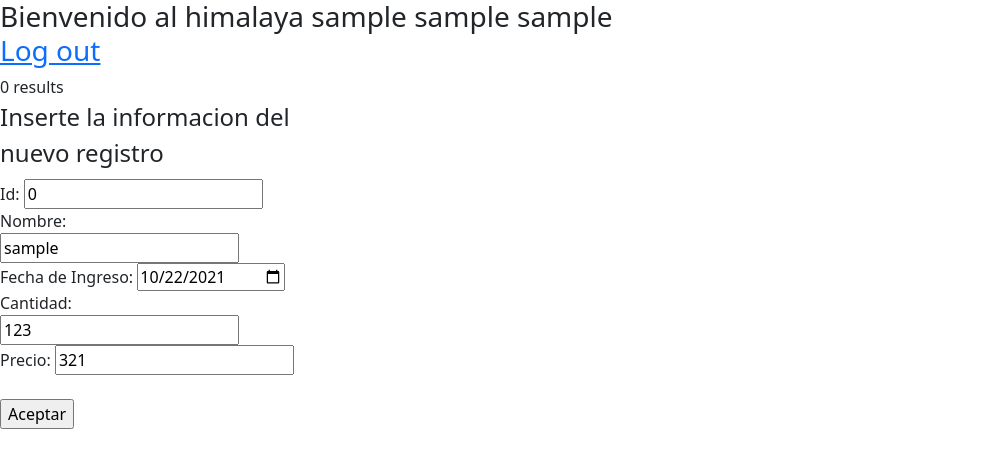
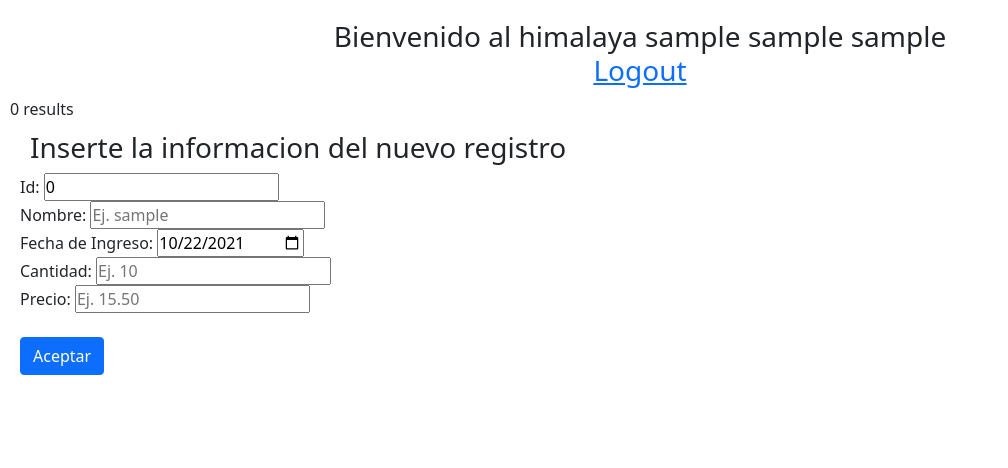
Before and after one commit to EmilioSerna/CRUD-PHP, a PHP site: page /crud/crud.php in a window 1280 px wide. Shown: the top 468 px of the page, without its empty margins (0-1008 px from the left). Run offline with PHP 8.4, Linux system fonts and the light colour scheme; the visitor is signed in with stand-in values (Sample User, id 1); data that the repository does not hold is empty.

Commit message:
changed styles

```diff
--- a/crud.php
+++ b/crud.php
@@ -12,19 +12,21 @@
     <title>Document</title>
     <script src="./js/funciones.js"></script>
 
-<!--<link rel="stylesheet" href="./css/estilos.css">-->
+<link rel="stylesheet" href="./css/estilos.css">
 <link href="https://cdn.jsdelivr.net/npm/bootstrap@5.1.3/dist/css/bootstrap.min.css" rel="stylesheet" integrity="sha384-1BmE4kWBq78iYhFldvKuhfTAU6auU8tT94WrHftjDbrCEXSU1oBoqyl2QvZ6jIW3" crossorigin="anonymous">
 
 </head>
 <body>
+  <div class="titulo">
     <h3>
       Bienvenido al himalaya
       <?= $_SESSION["nombre"]?>
       <?= $_SESSION["apellido1"]?>
       <?= $_SESSION["apellido2"]?>
       <br>
-    <a href="logout.php" >Log out</a>
+      <a href="logout.php" >Logout</a>
     </h3>
+  </div>
 <?php
 // Create connection
 $conn = new mysqli($servername, $username, $password, $dbname);
@@ -39,6 +41,7 @@ $result = $conn->query($sql);
 if ($result->num_rows > 0) {
   ?>
 
+<div class="tabla">
 <table class='table table-hover'>
   <thead>
     <tr>
@@ -82,18 +85,20 @@ $name = $_SESSION['nombre'];
 <br>
 <form action="insertar.php" method="post">
 
-<fieldset style="width:300px">
-<legend>Inserte la informacion del nuevo registro</legend>
+<h3>Inserte la informacion del nuevo registro</h3>
+
+<fieldset style="width:800px">
   <?php
   echo "Id: <input type='number' name='identificador' id='' value='$result->num_rows' class='w3-input' required><br>";
-  echo "Nombre: <input type='text' name='nombre' id='' value='$name' class='w3-input'><br>";
+  echo "Nombre: <input type='text' name='nombre' id='' placeholder='Ej. $name' class='w3-input'><br>";
   echo "Fecha de Ingreso: <input type='date' name='fecha' id='' value=$current_date><br>";?>
-  Cantidad: <input type="number" name="numero" id="" value="123"><br>
-  Precio: <input type="number" name="numdouble" id="" value="321"><br>
+  Cantidad: <input type="number" name="numero" id="" placeholder="Ej. 10"><br>
+  Precio: <input type="decimal" step="0.01" name="numdouble" id="" placeholder="Ej. 15.50"><br>
   <br>
-  <input type="submit" value="Aceptar"><br>
+  <button type="submit" class="btn btn-primary">Aceptar</button>
 </fieldset>
 </form>
+</div>
 
 <script src="https://cdn.jsdelivr.net/npm/bootstrap@5.1.3/dist/js/bootstrap.bundle.min.js" integrity="sha384-ka7Sk0Gln4gmtz2MlQnikT1wXgYsOg+OMhuP+IlRH9sENBO0LRn5q+8nbTov4+1p" crossorigin="anonymous"></script>
 </body>
--- a/css/estilos.css
+++ b/css/estilos.css
@@ -1,36 +1,29 @@
+* {
+  box-sizing: border-box;
+  margin: 10px;
+  padding: 0;
+}
 
-      tr:nth-child(even){
-        background-color: yellow;
-      }
+.tabla {
+  margin-right: 20px;
+}
 
-      tr:nth-child(odd){
-        background-color: pink;
-      }
+.titulo {
+  text-align: center;
+}
 
-      table{
-        width: 100%;
-        border-collapse: collapse;
-      }
+tr:nth-child(even){
+  background-color:cornsilk;
+}
 
-      input[type="text"]{
-        background:black;
-        color:white;
-      }
-      input[type="number"]{
-        background:black;
-        color:white;
-      }
-      input[type="date"]{
-        background:black;
-        color:white;
-      }
+tr:nth-child(odd){
+  background-color:aliceblue;
+}
 
+td:hover{
+  background-color:black;
+}
 
-      input[type="submit"]{
-        background: red;
-      }
-
-      td:hover{
-        background-color:black;
-      }
-      tr:hover {background-color: blue;}
+tr:hover {
+  background-color:beige;
+}
```
Lines whose indentation alone changed are shown as unchanged.
